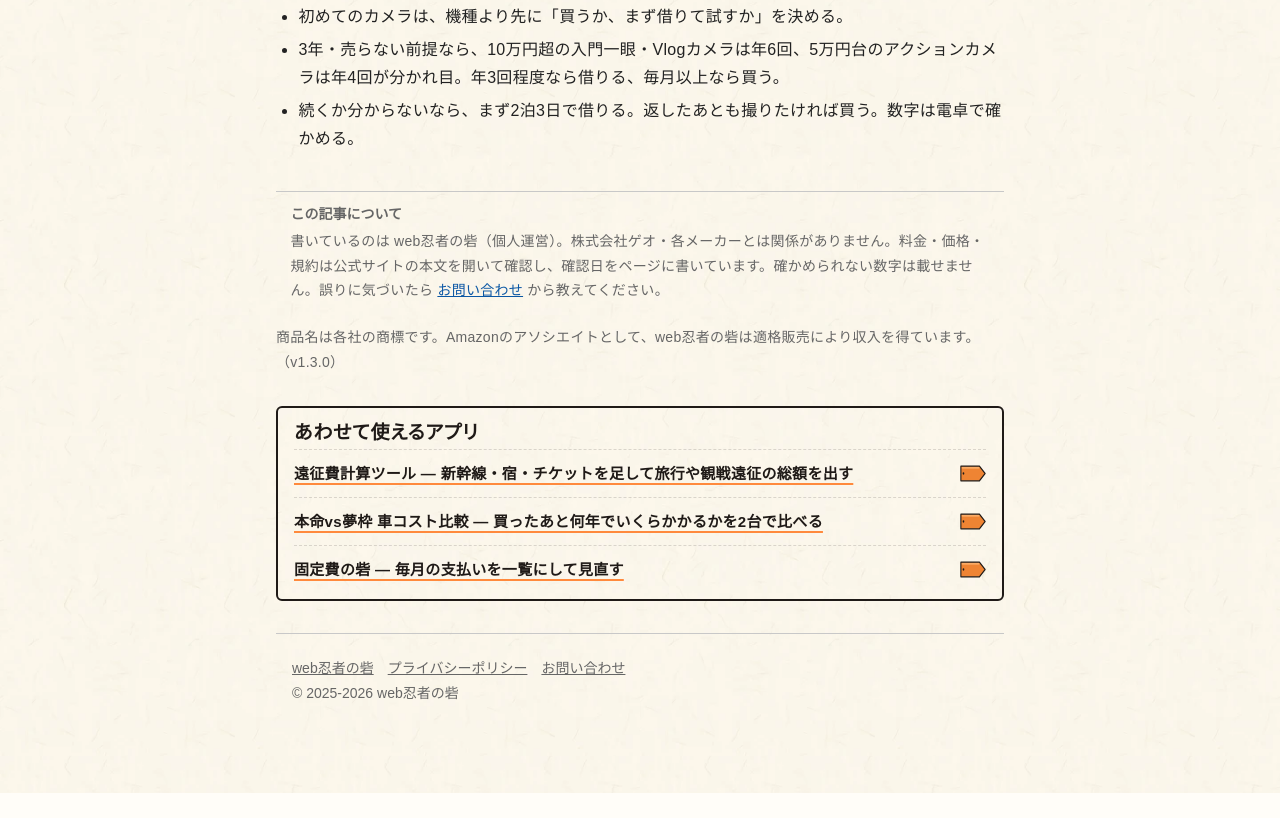
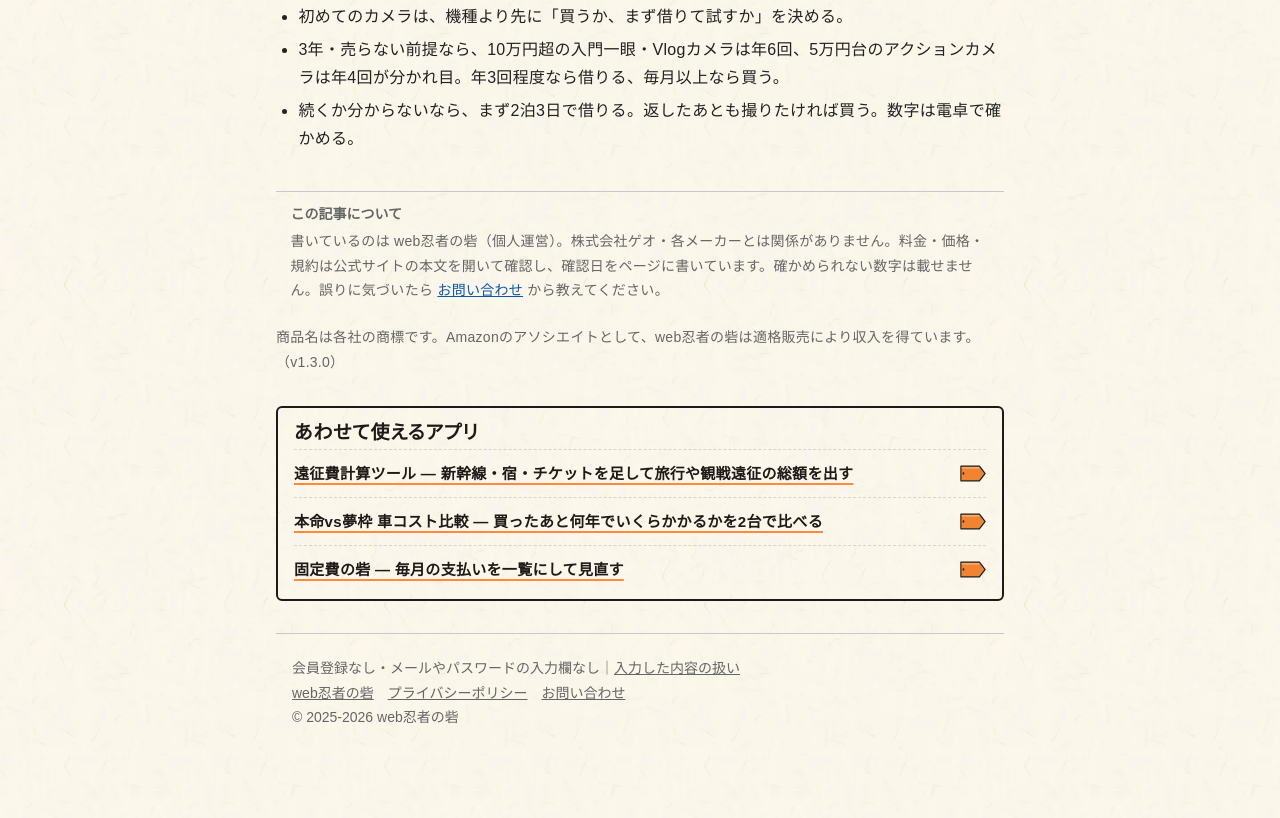
Before and after one commit to kkp-15/ninja-rentbuy, a plain HTML site: page camera/index.html in a window 1280 px wide. Shown: the part 5004-5822 px from the top of the page. Before the commit the page ends 5797 px from the top, so only its background shows below. Drawn offline with Linux system fonts and the light colour scheme; a web font is replaced by a local one.

Commit message:
共通フッターに「会員登録なし・メールやパスワードの入力欄なし」の1行を足す
プライバシーポリシーの新しい節「入力した内容と端末への保存」へのリンクつき。

Co-Authored-By: Claude Opus 5.5 <noreply@anthropic.com>

```diff
--- a/camera/index.html
+++ b/camera/index.html
@@ -284,6 +284,7 @@
 </div>
 
 <footer class="site-foot"><div class="in">
+  <div class="kkp-anshin">会員登録なし・メールやパスワードの入力欄なし｜<a href="https://privacypolicy.kkpwebninja.com/#nyuryoku" target="_blank" rel="noopener">入力した内容の扱い</a></div>
   <a href="https://kkpwebninja.com/">web忍者の砦</a><a href="https://privacypolicy.kkpwebninja.com/">プライバシーポリシー</a><a href="https://kkpwebninja.com/otoiawase">お問い合わせ</a>
   <div>© 2025-2026 web忍者の砦</div>
 </div></footer>
```
Also changed, not shown: geo-arekore/index.html (+1 -0 lines), index.html (+1 -0 lines).
